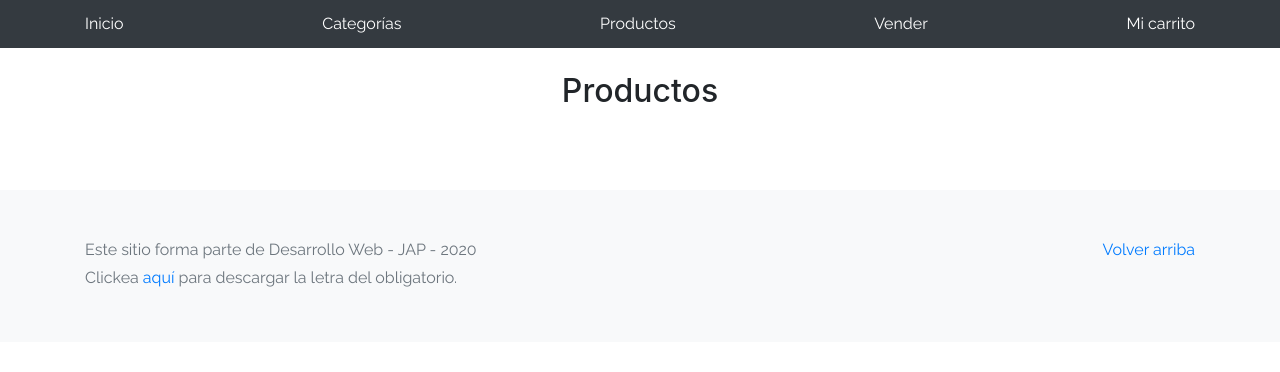
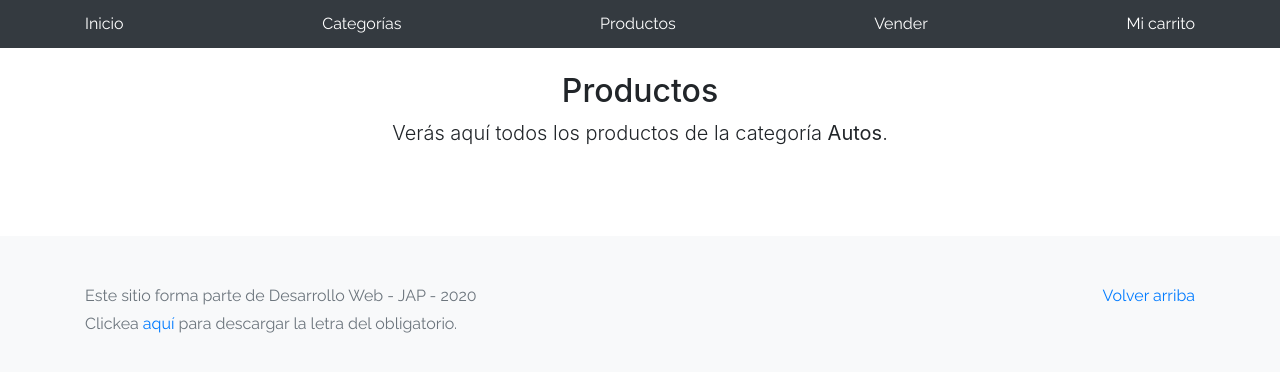
Before and after one commit to oracana/Obligatorio-JAP, a plain HTML site: page products.html in a window 1280 px wide. Drawn offline with Linux system fonts and the light colour scheme; no server answers.

Commit message:
subtitulo para productos

```diff
--- a/products.html
+++ b/products.html
@@ -42,6 +42,7 @@
     <main role="main" class="pb-5">
       <div class="text-center p-4">
         <h2>Productos</h2>
+        <p class="lead">Verás aquí todos los productos de la categoría <strong>Autos</strong>.</p>
       </div>
       <div class="container">
         <div class="row">
```
